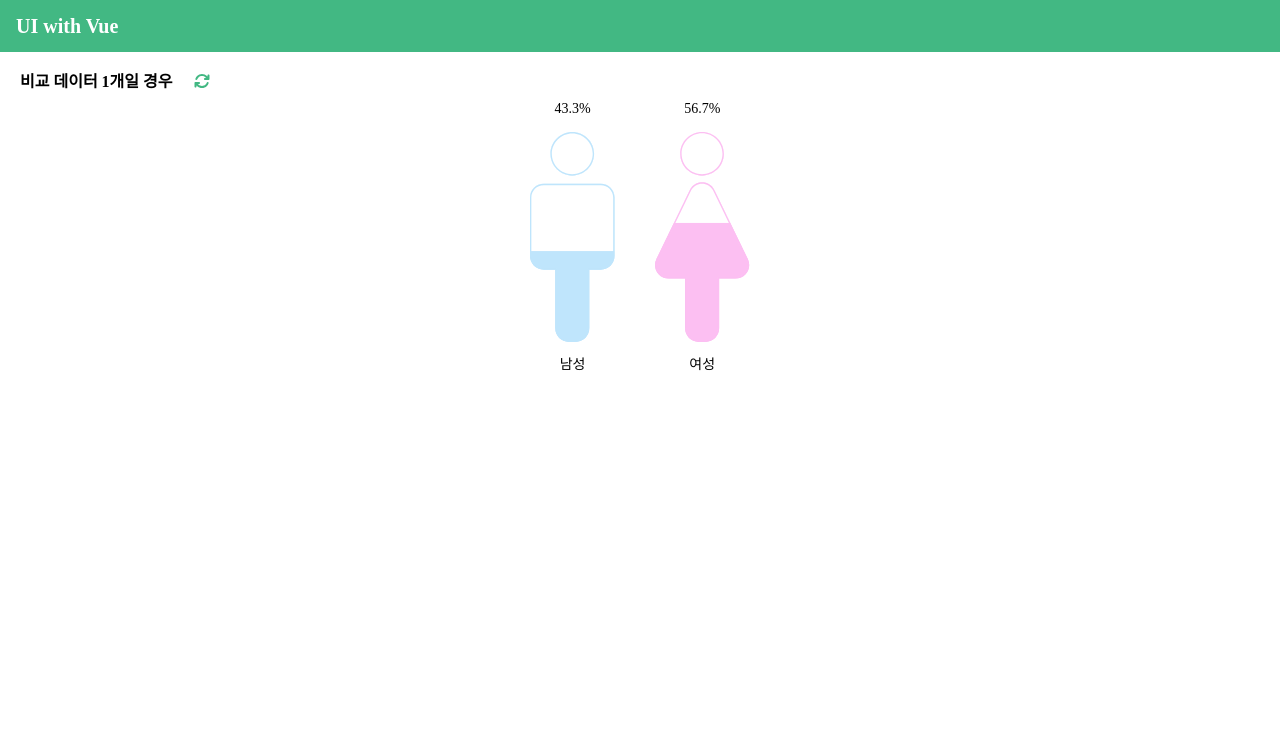
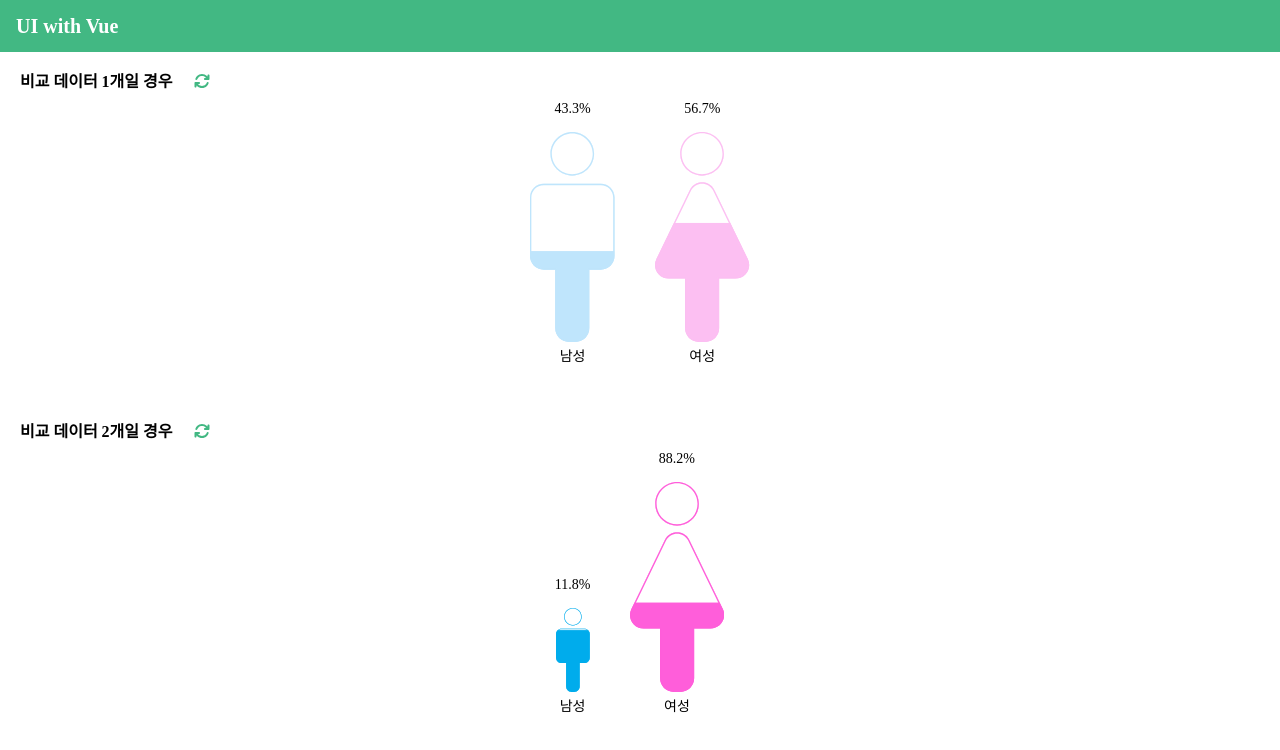
Before and after one commit to lechhw/ui_vue, a Vue app: page /chart_gender in a window 1280 px wide. Shown: the top 750 px of the page. Built offline with nearby package versions, Linux system fonts and the light colour scheme.

Commit message:
🚧 성별차트 작업 중 커밋 - 멀티 데이터 차트 작업

```diff
--- a/src/assets/scss/reset.scss
+++ b/src/assets/scss/_reset.scss
@@ -84,6 +84,7 @@ video {
   font-size: 100%;
   font: inherit;
   vertical-align: baseline;
+  box-sizing: border-box;
 }
 /* make sure to set some focus styles for accessibility */
 button,
--- /dev/null
+++ b/src/assets/scss/_ui.scss
@@ -0,0 +1,7 @@
+.ui_divider {
+  width: 100%;
+  height: 2px;
+  margin: 20px 0 !important;
+  border-radius: 2px;
+  background: #999999;
+}
--- /dev/null
+++ b/src/assets/scss/main.scss
@@ -0,0 +1,4 @@
+@charset "utf-8";
+
+@import './_reset.scss';
+@import './_ui.scss';
--- a/src/components/genderComp.vue
+++ b/src/components/genderComp.vue
@@ -1,11 +1,11 @@
 <template>
-  <div class="content">
+  <div :id="id" class="content">
     <div v-if="chartData == null || !chartData" class="ui_nodata">
       <font-awesome-icon icon="fa-solid fa-file" />
       <span>데이터가 없습니다.</span>
     </div>
     <div v-else class="chart_wrapper">
-      <div class="manWrap">
+      <div class="manWrap" :style="{ height: manScale }">
         <div class="manGraph">
           <span class="info">{{ mData.per }}%</span>
 
@@ -16,7 +16,7 @@
             fill="none"
             xmlns="http://www.w3.org/2000/svg"
           >
-            <mask id="svgId">
+            <mask :id="mMaskId">
               <rect
                 x="0"
                 y="0"
@@ -34,22 +34,24 @@
             />
 
             <path
+              v-if="multiMan.length == 0"
               xmlns="http://www.w3.org/2000/svg"
               fill-rule="evenodd"
               clip-rule="evenodd"
               d="M62 64C79.6731 64 94 49.6731 94 32C94 14.3269 79.6731 0 62 0C44.3269 0 30 14.3269 30 32C30 49.6731 44.3269 64 62 64ZM0 96C0 84.9543 8.9543 76 20 76H104C115.046 76 124 84.9543 124 96V182C124 193.046 115.046 202 104 202H87V288C87 299.046 78.0457 308 67 308H57C45.9543 308 37 299.046 37 288V202H20C8.95431 202 0 193.046 0 182V96Z"
               fill="#ffff"
-              mask="url(#svgId)"
+              :mask="mSvgId"
             />
 
-            <!-- <path
+            <path
+              v-else
               xmlns="http://www.w3.org/2000/svg"
               fill-rule="evenodd"
               clip-rule="evenodd"
               d="M62 64C79.6731 64 94 49.6731 94 32C94 14.3269 79.6731 0 62 0C44.3269 0 30 14.3269 30 32C30 49.6731 44.3269 64 62 64ZM0 96C0 84.9543 8.9543 76 20 76H104C115.046 76 124 84.9543 124 96V182C124 193.046 115.046 202 104 202H87V288C87 299.046 78.0457 308 67 308H57C45.9543 308 37 299.046 37 288V202H20C8.95431 202 0 193.046 0 182V96Z"
               fill="#ffff"
-          mask="svgId"
-        /> -->
+              :mask="mSvgId"
+            />
 
             <path
               fill-rule="evenodd"
@@ -60,6 +62,7 @@
           </svg>
 
           <div
+            v-if="multiMan.length == 0"
             class="dataBox"
             @mouseover="evt_mouse_over"
             @mouseout="evt_mouse_out"
@@ -74,16 +77,63 @@
             ></div>
           </div>
 
-          <div class="bubble_box" :style="{ background: mData.color }">
+          <div
+            v-else
+            id="dataBoxMan"
+            class="dataBox"
+            @mouseover="evt_mouse_over"
+            @mouseout="evt_mouse_out"
+          >
+            <div
+              :style="{ height: multiManHgtT + 'px' }"
+              @click="evt_click(mData)"
+            >
+              <div
+                class="bubble_box multi"
+                :style="{ background: multiMan[0].color }"
+              >
+                <span class="title">{{ multiMan[0].name }}</span>
+                <strong class="dv">{{ multiMan[0].value }}</strong>
+                <span class="per">({{ multiMan[0].per }}%)</span>
+                <div
+                  class="arrow"
+                  :style="{ background: multiMan[0].color }"
+                ></div>
+              </div>
+            </div>
+
+            <div
+              :style="{ height: multiManHgtB + 'px' }"
+              @click="evt_click(mData)"
+            ></div>
+            <div
+              class="bubble_box multi"
+              :style="{ background: multiMan[1].color }"
+            >
+              <span class="title">{{ multiMan[1].name }}</span>
+              <strong class="dv">{{ multiMan[1].value }}</strong>
+              <span class="per">({{ multiMan[1].per }}%)</span>
+              <div
+                class="arrow"
+                :style="{ background: multiMan[1].color }"
+              ></div>
+            </div>
+          </div>
+
+          <div
+            v-if="multiMan.length == 0"
+            class="bubble_box"
+            :style="{ background: mData.color }"
+          >
             <span class="title">{{ mData.name }}</span>
             <strong class="dv">{{ mData.value }}</strong>
             <span class="per">({{ mData.per }}%)</span>
+            <div class="arrow" :style="{ background: mData.color }"></div>
           </div>
-
+        </div>
         <span class="name">남성</span>
       </div>
-      </div>
-      <div class="womanWrap">
+      <div class="womanWrap" :style="{ height: womanScale }">
         <div class="womanGraph">
           <span class="info">{{ fData.per }}%</span>
           <svg
@@ -93,7 +143,7 @@
             fill="none"
             xmlns="http://www.w3.org/2000/svg"
           >
-            <mask id="svgWoId">
+            <mask :id="fMaskId">
               <rect
                 x="0"
                 y="0"
@@ -111,15 +161,24 @@
             />
 
             <path
+              v-if="multiWoman.length == 0"
               xmlns="http://www.w3.org/2000/svg"
               fill-rule="evenodd"
               clip-rule="evenodd"
               d="M69 64C86.6731 64 101 49.6731 101 32C101 14.3269 86.6731 0 69 0C51.3269 0 37 14.3269 37 32C37 49.6731 51.3269 64 69 64ZM51.1009 85.1009C58.3905 70.0717 79.8014 70.0716 87.091 85.1008L136.162 186.272C142.604 199.554 132.929 215 118.167 215H94.096V288C94.096 299.046 85.1416 308 74.096 308H64.096C53.0503 308 44.096 299.046 44.096 288V215H20.0249C5.26242 215 -4.4125 199.554 2.02995 186.272L51.1009 85.1009Z"
               fill="#ffff"
-              mask="url(#svgWoId)"
+              :mask="fSvgId"
             />
 
-            <!-- <path v-else xmlns="http://www.w3.org/2000/svg" fill-rule="evenodd" clip-rule="evenodd" d="M69 64C86.6731 64 101 49.6731 101 32C101 14.3269 86.6731 0 69 0C51.3269 0 37 14.3269 37 32C37 49.6731 51.3269 64 69 64ZM51.1009 85.1009C58.3905 70.0717 79.8014 70.0716 87.091 85.1008L136.162 186.272C142.604 199.554 132.929 215 118.167 215H94.096V288C94.096 299.046 85.1416 308 74.096 308H64.096C53.0503 308 44.096 299.046 44.096 288V215H20.0249C5.26242 215 -4.4125 199.554 2.02995 186.272L51.1009 85.1009Z" fill="#ffff"  :mask="svgWoId2"/> -->
+            <path
+              v-else
+              xmlns="http://www.w3.org/2000/svg"
+              fill-rule="evenodd"
+              clip-rule="evenodd"
+              d="M69 64C86.6731 64 101 49.6731 101 32C101 14.3269 86.6731 0 69 0C51.3269 0 37 14.3269 37 32C37 49.6731 51.3269 64 69 64ZM51.1009 85.1009C58.3905 70.0717 79.8014 70.0716 87.091 85.1008L136.162 186.272C142.604 199.554 132.929 215 118.167 215H94.096V288C94.096 299.046 85.1416 308 74.096 308H64.096C53.0503 308 44.096 299.046 44.096 288V215H20.0249C5.26242 215 -4.4125 199.554 2.02995 186.272L51.1009 85.1009Z"
+              fill="#ffff"
+              :mask="fSvgId"
+            />
 
             <path
               fill-rule="evenodd"
@@ -128,8 +187,9 @@
               :fill="setWomanColor"
             />
           </svg>
-
+          <!-- 싱글 데이터 -->
           <div
+            v-if="multiWoman.length == 0"
             class="dataBox"
             @mouseover="evt_mouse_over"
             @mouseout="evt_mouse_out"
@@ -144,10 +204,58 @@
             ></div>
           </div>
 
-          <div class="bubble_box" :style="{ background: fData.color }">
+          <!-- 멀티 데이터 -->
+          <div v-else id="dataBoxWo" class="dataBox">
+            <div
+              :style="{ height: multiWoHgtT + 'px' }"
+              @click="evt_click(mData)"
+              @mouseover="evt_mouse_over"
+              @mouseout="evt_mouse_out"
+            >
+              <div
+                class="bubble_box multi"
+                :style="{ background: multiWoman[1].color }"
+              >
+                <span class="title">{{ multiWoman[1].name }}</span>
+                <strong class="dv">{{ multiWoman[1].value }}</strong>
+                <span class="per">({{ multiWoman[1].per }}%)</span>
+                <div
+                  class="arrow"
+                  :style="{ background: multiWoman[1].color }"
+                ></div>
+              </div>
+            </div>
+
+            <div
+              :style="{ height: multiWoHgtB + 'px' }"
+              @click="evt_click(mData)"
+              @mouseover="evt_mouse_over"
+              @mouseout="evt_mouse_out"
+            >
+              <div
+                class="bubble_box multi"
+                :style="{ background: multiWoman[0].color }"
+              >
+                <span class="title">{{ multiWoman[0].name }}</span>
+                <strong class="dv">{{ multiWoman[0].value }}</strong>
+                <span class="per">({{ multiWoman[0].per }}%)</span>
+                <div
+                  class="arrow"
+                  :style="{ background: multiWoman[0].color }"
+                ></div>
+              </div>
+            </div>
+          </div>
+
+          <div
+            v-if="multiMan.length == 0"
+            class="bubble_box"
+            :style="{ background: fData.color }"
+          >
             <span class="title">{{ fData.name }}</span>
             <strong class="dv">{{ fData.value }}</strong>
             <span class="per">({{ fData.per }}%)</span>
+            <div class="arrow" :style="{ background: fData.color }"></div>
           </div>
 
           <span class="name">여성</span>
@@ -175,20 +283,43 @@ export default {
     }
   },
   props: {
+    id: { type: String, default: null },
     chartData: { type: Object, default: null },
   },
 
-  mounted() {
-    // this.getData()
+  computed: {
+    manScale() {
+      let scale = ((this.mData.per / this.fData.per) * 100).toFixed(1)
+      if (this.multiMan.length == 0) {
+        return
+      } else {
+        return this.mData.per > this.fData.per
+          ? '100%'
+          : scale > 40
+          ? scale + '%'
+          : '40%'
+      }
     },
 
-  computed: {
+    womanScale() {
+      var scale = ((this.fData.per / this.mData.per) * 100).toFixed(1)
+
+      if (this.multiWoman.length == 0) {
+        return
+      } else {
+        return this.fData.per > this.mData.per
+          ? '100%'
+          : scale > 40
+          ? scale + '%'
+          : '40%'
+      }
+    },
     setManHgt() {
       let result = ''
       result =
-        this.multiMan.length > 0
-          ? 100 - this.multiMan[0].per
-          : 100 - this.mData.per
+        this.multiMan.length == 0
+          ? 100 - this.mData.per
+          : 100 - this.multiMan[0].per
 
       return result
     },
@@ -196,9 +327,9 @@ export default {
     setWomanHgt() {
       let result = ''
       result =
-        this.multiWoman.length > 0
-          ? 100 - this.multiWoman[0].per
-          : 100 - this.fData.per
+        this.multiWoman.length == 0
+          ? 100 - this.fData.per
+          : 100 - this.multiWoman[0].per
 
       return result
     },
@@ -211,6 +342,53 @@ export default {
     setWomanColor() {
       let result = ''
       this.fData.color ? (result = this.fData.color) : (result = '#ececec')
+      return result
+    },
+
+    setBubbleColM() {
+      let result = {
+        background: this.mData.color,
+        borderColor: this.mData.color,
+      }
+      return result
+    },
+    mMaskId() {
+      let result = ''
+      result =
+        this.multiMan.length == 0
+          ? this.id + '_singleMan'
+          : this.id + '_multiMan'
+      return result
+    },
+
+    mSvgId() {
+      let name = ''
+      let result = ''
+      name =
+        this.multiMan.length == 0
+          ? this.id + '_singleMan'
+          : this.id + '_multiMan'
+      result = `url(#${name})`
+      return result
+    },
+
+    fMaskId() {
+      let result = ''
+      result =
+        this.multiWoman.length == 0
+          ? this.id + '_singleWo'
+          : this.id + '_multiWo'
+      return result
+    },
+
+    fSvgId() {
+      let name = ''
+      let result = ''
+      name =
+        this.multiWoman.length == 0
+          ? this.id + '_singleWo'
+          : this.id + '_multiWo'
+      result = `url(#${name})`
       return result
     },
   },
@@ -249,7 +427,7 @@ export default {
         }
 
         if (item.datas.length > 1) {
-          if (item.code == '남성') {
+          if (item.code == 'M') {
             item.datas.forEach((item3) => {
               _this.multiMan.push({
                 name: item.name + 'x' + item3.name,
@@ -264,6 +442,7 @@ export default {
                 name: item.name + 'x' + item3.name,
                 value: item3.value,
                 per: ((item3.value / woman) * 100).toFixed(1),
+
                 color: item.color ? item.color : '',
               })
             })
@@ -274,19 +453,31 @@ export default {
       totalData = man + woman
       this.mData = {
         name: '남성',
-        value: man,
+        value: Number(man).toLocaleString('ko-KR'),
         per: ((man / totalData) * 100).toFixed(1),
         color: mColor,
       }
 
       this.fData = {
         name: '여성',
-        value: woman,
+        value: Number(woman).toLocaleString('ko-KR'),
         per: ((woman / totalData) * 100).toFixed(1),
         color: fColor,
       }
       this.customColorM = mColor
-      console.log(this.fData)
+    },
+
+    multiHeight() {
+      if (this.multiWoman.length == 0 || this.multiMan.length == 0) return
+      let dataBoxMan = document.getElementById('dataBoxMan')
+      let manHgt = (dataBoxMan.clientHeight * this.setManHgt) / 100
+      this.multiManHgtT = manHgt
+      this.multiManHgtB = dataBoxMan.clientHeight - manHgt
+
+      let dataBoxWo = document.getElementById('dataBoxWo')
+      let womanHgt = (dataBoxWo.clientHeight * this.setWomanHgt) / 100
+      this.multiWoHgtT = womanHgt
+      this.multiWoHgtB = dataBoxWo.clientHeight - womanHgt
     },
 
     evt_click(val) {
@@ -295,13 +486,30 @@ export default {
     },
 
     evt_mouse_over(e) {
+      if (this.multiWoman.length == 0 || this.multiMan.length == 0) {
         let bubble = e.target.parentElement.nextSibling
         bubble.style.opacity = 1
+      } else {
+        let bubble = e.target.childNodes[0]
+        let posTop = e.target.offsetTop + e.target.clientHeight / 2
+
+        bubble.style.opacity = 1
+        bubble.style.top = -posTop
+      }
     },
     evt_mouse_out(e) {
+      if (this.multiWoman.length == 0 || this.multiMan.length == 0) {
         let bubble = e.target.parentElement.nextSibling
         bubble.style.opacity = 0
+      } else {
+        let bubble = e.target.childNodes[0]
+        bubble.style.opacity = 0
+      }
     },
+  },
+
+  mounted() {
+    this.multiHeight()
   },
 }
 </script>
@@ -313,6 +521,7 @@ export default {
 }
 .content {
   display: flex;
+  flex-direction: column;
   justify-content: center;
   width: 100%;
   padding-top: 40px;
@@ -323,7 +532,53 @@ export default {
     align-items: flex-end;
     height: 100%;
 
+    .bubble_box {
+      opacity: 0;
+      display: flex;
+      flex-direction: column;
+      align-items: center;
+      position: absolute;
+      top: 8%;
+      left: 50%;
+      transform: translateX(-50%);
+      width: calc(100% + 20px);
+      padding: 20px 8px;
+      border-radius: 10px;
+      color: white;
+      pointer-events: none;
+      transition: opacity 250ms ease-in-out;
+      z-index: 10;
+      box-shadow: rgba(0, 0, 0, 0.24) 0px 3px 8px;
+
+      &.multi {
+        /* top: -50%; */
+      }
+
+      .arrow {
+        position: absolute;
+        top: 85%;
+        width: 16px;
+        height: 16px;
+        transform: rotate(45deg);
+      }
+
+      .title {
+        font-weight: 600;
+        font-size: 18px;
+        margin-bottom: 5px;
+      }
+
+      .dv {
+        margin-bottom: 5px;
+      }
+
+      .per {
+        font-size: 14px;
+      }
+    }
+
     .manWrap {
+      position: relative;
       height: 100%;
       margin-right: 20px;
 
@@ -339,57 +594,29 @@ export default {
           font-size: 14px;
         }
 
-        .name {
-          position: absolute;
-          left: 50%;
-          bottom: -30px;
-          transform: translateX(-50%);
-          font-size: 14px;
-        }
-
         .dataBox {
           position: absolute;
           top: 0;
           left: 0;
           width: 100%;
           height: 100%;
-        }
 
-        .bubble_box {
-          opacity: 0;
-          display: flex;
-          flex-direction: column;
-          align-items: center;
-          position: absolute;
-          top: 10%;
-          left: 50%;
-          transform: translateX(-50%);
-          width: calc(100% + 20px);
-          padding: 20px 8px;
-          border-radius: 10px;
-          /* background-color: red; */
-          color: white;
-          pointer-events: none;
-          transition: opacity 250ms ease-in-out;
-
-          &::after {
-            position: absolute;
-            top: 100%;
-            left: 50%;
-            transform: translateX(-50%);
-            content: '';
-            display: block;
-            border-width: 6px 6px;
-            border-color: customColorM transparent transparent;
-            border-style: solid;
-            width: 0;
-            height: 0;
+          .multi {
+            top: 50%;
           }
         }
 
         #manImg {
           height: 100%;
         }
+      }
+      .name {
+        position: absolute;
+        left: 50%;
+        bottom: -22px;
+        transform: translateX(-50%);
+        font-size: 14px;
+        white-space: nowrap;
       }
     }
 
@@ -409,14 +636,6 @@ export default {
           font-size: 14px;
         }
 
-        .name {
-          position: absolute;
-          left: 50%;
-          bottom: -30px;
-          transform: translateX(-50%);
-          font-size: 14px;
-        }
-
         .dataBox {
           position: absolute;
           top: 0;
@@ -425,41 +644,18 @@ export default {
           height: 100%;
         }
 
-        .bubble_box {
-          opacity: 0;
-          display: flex;
-          flex-direction: column;
-          align-items: center;
-          position: absolute;
-          top: 10%;
-          left: 50%;
-          transform: translateX(-50%);
-          width: calc(100% + 20px);
-          padding: 20px 8px;
-          border-radius: 10px;
-          /* background-color: red; */
-          color: white;
-          pointer-events: none;
-          transition: opacity 250ms ease-in-out;
-
-          &::after {
-            position: absolute;
-            top: 100%;
-            left: 50%;
-            transform: translateX(-50%);
-            content: '';
-            display: block;
-            border-width: 6px 6px;
-            border-color: inherit transparent transparent;
-            border-style: solid;
-            width: 0;
-            height: 0;
+        #womanImg {
+          height: 100%;
         }
       }
 
-        #womanImg {
-          height: 100%;
-        }
+      .name {
+        position: absolute;
+        left: 50%;
+        bottom: -22px;
+        transform: translateX(-50%);
+        font-size: 14px;
+        white-space: nowrap;
       }
     }
   }
--- a/src/main.js
+++ b/src/main.js
@@ -1,6 +1,7 @@
 import Vue from 'vue'
 import App from './App.vue'
 import { router } from './routes/index.js'
+import './assets/scss/main.scss'
 import { FontAwesomeIcon } from '@fortawesome/vue-fontawesome'
 import { library } from '@fortawesome/fontawesome-svg-core'
 import {
--- a/src/views/chart-gender_view.vue
+++ b/src/views/chart-gender_view.vue
@@ -1,12 +1,32 @@
 <template>
   <div class="wrapper">
-    <div class="gender_header">
-      <h3>비교 데이터 1개일 경우</h3>
-      <button class="reloadBtn" title="데이터 새로고침" @click="fetchData">
-        <font-awesome-icon icon="fa-solid fa-arrows-rotate" />
-      </button>
+    <div class="row">
+      <div class="gender_header">
+        <h3>비교 데이터 1개일 경우</h3>
+        <button class="reloadBtn" title="데이터 새로고침" @click="fetchData">
+          <font-awesome-icon icon="fa-solid fa-arrows-rotate" />
+        </button>
+      </div>
+      <gender-comp
+        id="singleData"
+        :chartData="chartData"
+        style="height: 250px"
+      ></gender-comp>
     </div>
-    <gender-comp :chartData="chartData" style="height: 250px"></gender-comp>
+
+    <div class="row" style="margin-top: 40px">
+      <div class="gender_header">
+        <h3>비교 데이터 2개일 경우</h3>
+        <button class="reloadBtn" title="데이터 새로고침" @click="fetchData2">
+          <font-awesome-icon icon="fa-solid fa-arrows-rotate" />
+        </button>
+      </div>
+      <gender-comp
+        id="multiData"
+        :chartData="chartData2"
+        style="height: 250px"
+      ></gender-comp>
+    </div>
   </div>
 </template>
 
@@ -46,6 +66,45 @@ export default {
           },
         ],
       },
+
+      chartData2: {
+        data: [
+          {
+            name: '남성',
+            code: 'M',
+            color: '#00ACEC',
+            datas: [
+              {
+                name: '미혼',
+                code: 'M_1',
+                value: Math.floor(Math.random() * 5678),
+              },
+              {
+                name: '기혼',
+                code: 'M_2',
+                value: Math.floor(Math.random() * 5678),
+              },
+            ],
+          },
+          {
+            name: '여성',
+            code: 'F',
+            color: '#FF5EDA',
+            datas: [
+              {
+                name: '미혼',
+                code: 'F_1',
+                value: Math.floor(Math.random() * 5678),
+              },
+              {
+                name: '기혼',
+                code: 'F_1',
+                value: Math.floor(Math.random() * 5678),
+              },
+            ],
+          },
+        ],
+      },
     }
   },
 
@@ -78,6 +137,7 @@ export default {
                 value: Math.floor(Math.random() * 1234),
               },
             ],
+            color: '#bfe5fc',
           },
           {
             name: '여성',
@@ -89,6 +149,48 @@ export default {
                 value: Math.floor(Math.random() * 1234),
               },
             ],
+            color: '#fcbff2',
+          },
+        ],
+      }
+    },
+
+    fetchData2() {
+      this.chartData2 = {
+        data: [
+          {
+            name: '남성',
+            code: 'M',
+            color: '#00ACEC',
+            datas: [
+              {
+                name: '미혼',
+                code: 'M_1',
+                value: Math.floor(Math.random() * 5678),
+              },
+              {
+                name: '기혼',
+                code: 'M_2',
+                value: Math.floor(Math.random() * 5678),
+              },
+            ],
+          },
+          {
+            name: '여성',
+            code: 'F',
+            color: '#FF5EDA',
+            datas: [
+              {
+                name: '미혼',
+                code: 'F_1',
+                value: Math.floor(Math.random() * 5678),
+              },
+              {
+                name: '기혼',
+                code: 'F_1',
+                value: Math.floor(Math.random() * 5678),
+              },
+            ],
           },
         ],
       }
@@ -98,7 +200,7 @@ export default {
 </script>
 
 <style lang="scss" scoped>
-.wrapper {
+.row {
   padding: 20px;
   box-sizing: border-box;
 }
```
Also changed, not shown: vue.config.js (+0 -9 lines). Lines whose indentation alone changed are shown as unchanged.
